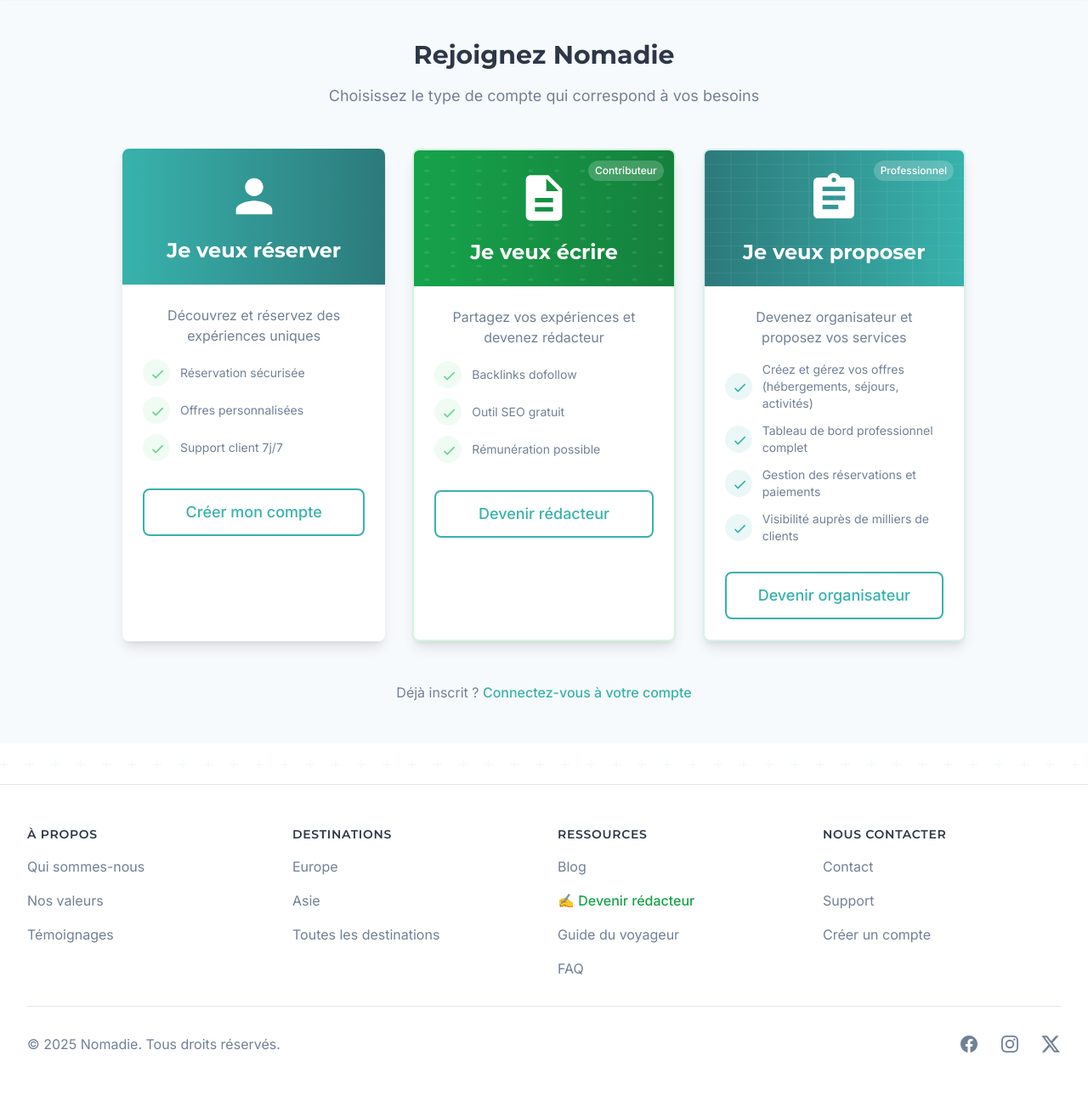
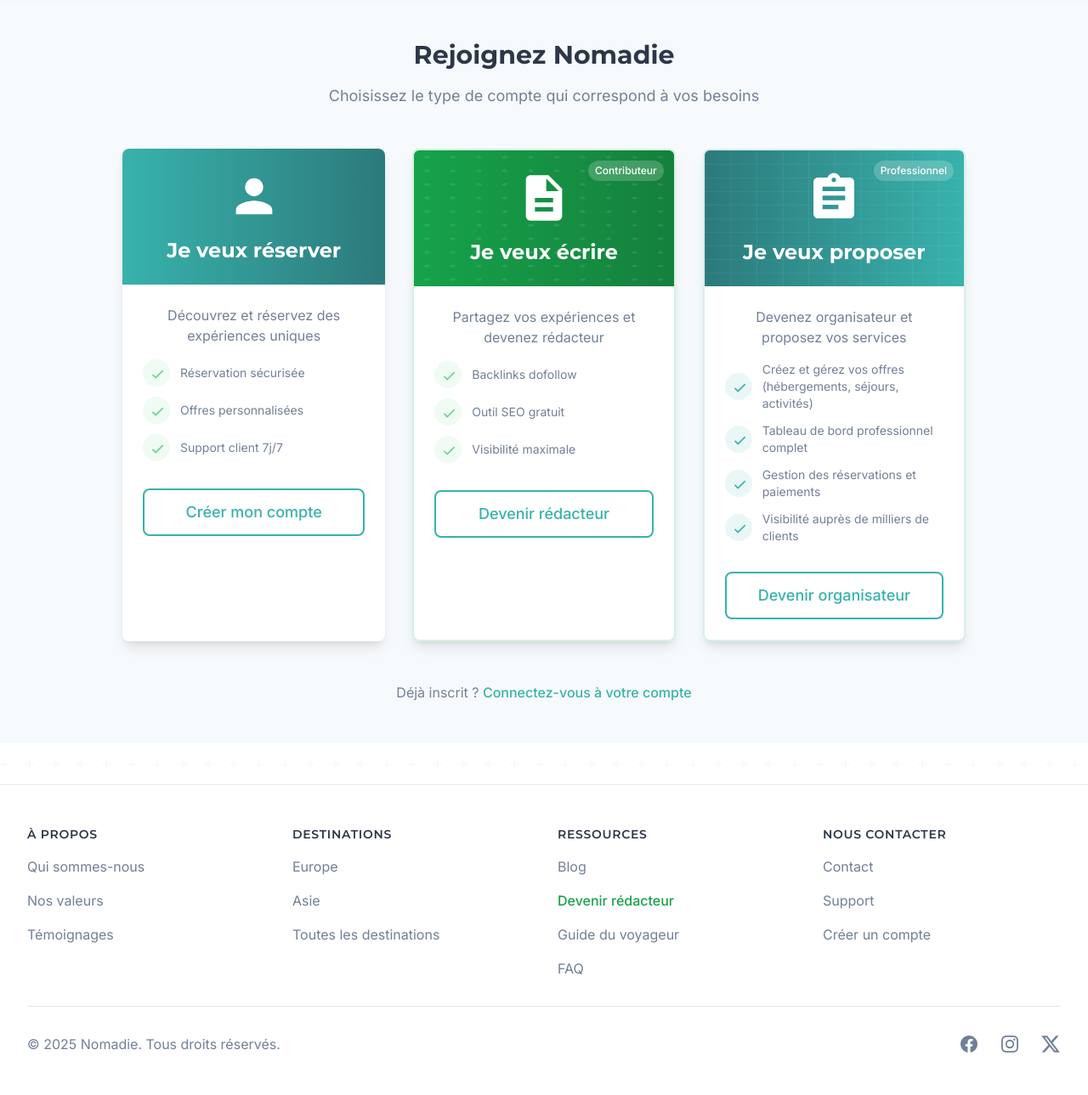
Before and after one commit to Pixfeed1/Nomadie, a Laravel app: page /creer-compte in a window 1280 px wide. Shown: the part 65-1354 px from the top of the page at 85% size. Run offline with Laravel 9, Linux system fonts and the light colour scheme; style sheets or scripts are compiled from the project's sources; parts of the project's set-up code (start-up, migrations or seed data) failed here and were passed over.

Commit message:
fix: Corrections charte graphique programme rédacteur
- Retrait 'Rémunération possible' (remplacé par 'Visibilité maximale' et 'Badges')
- Retrait émoji du footer (respect charte sans émojis)
- Correction bouton secondaire homepage (bg-white/20 au lieu de transparent)
- Boutons maintenant visibles sur fond vert

```diff
--- a/resources/views/auth/choose-account-type.blade.php
+++ b/resources/views/auth/choose-account-type.blade.php
@@ -71,7 +71,7 @@
                     <ul class="space-y-3">
                         <x-checkmark-item color="success">Backlinks dofollow</x-checkmark-item>
                         <x-checkmark-item color="success">Outil SEO gratuit</x-checkmark-item>
-                        <x-checkmark-item color="success">Rémunération possible</x-checkmark-item>
+                        <x-checkmark-item color="success">Visibilité maximale</x-checkmark-item>
                     </ul>
 
                     <div class="pt-4">
--- a/resources/views/home.blade.php
+++ b/resources/views/home.blade.php
@@ -473,8 +473,8 @@
                                 <path stroke-linecap="round" stroke-linejoin="round" stroke-width="2" d="M5 13l4 4L19 7" />
                             </svg>
                             <div>
-                                <p class="text-white font-semibold">Rémunération possible</p>
-                                <p class="text-white/80 text-sm">Collaborations payées pour les meilleurs</p>
+                                <p class="text-white font-semibold">Badges et récompenses</p>
+                                <p class="text-white/80 text-sm">Système gamifié pour progresser</p>
                             </div>
                         </div>
                     </div>
@@ -486,7 +486,7 @@
                                 <path stroke-linecap="round" stroke-linejoin="round" stroke-width="2" d="M17 8l4 4m0 0l-4 4m4-4H3" />
                             </svg>
                         </a>
-                        <a href="{{ route('blog') }}" class="inline-flex items-center justify-center px-6 py-3 border border-white text-base font-medium rounded-md shadow-sm text-white bg-transparent hover:bg-white/10 focus:outline-none focus:ring-2 focus:ring-offset-2 focus:ring-white transition-colors">
+                        <a href="{{ route('blog') }}" class="inline-flex items-center justify-center px-6 py-3 border border-white text-base font-medium rounded-md shadow-sm text-white bg-white/20 hover:bg-white/30 focus:outline-none focus:ring-2 focus:ring-offset-2 focus:ring-white transition-colors">
                             Lire nos articles
                         </a>
                     </div>
--- a/resources/views/layouts/public.blade.php
+++ b/resources/views/layouts/public.blade.php
@@ -425,7 +425,7 @@
                                 <a href="{{ route('blog') }}" class="text-base text-text-secondary hover:text-primary transition-colors">Blog</a>
                             </li>
                             <li>
-                                <a href="{{ route('writer.register') }}" class="text-base text-green-600 hover:text-green-700 font-medium transition-colors">✍️ Devenir rédacteur</a>
+                                <a href="{{ route('writer.register') }}" class="text-base text-green-600 hover:text-green-700 font-medium transition-colors">Devenir rédacteur</a>
                             </li>
                             <li>
                                 <a href="#" class="text-base text-text-secondary hover:text-primary transition-colors">Guide du voyageur</a>
```
